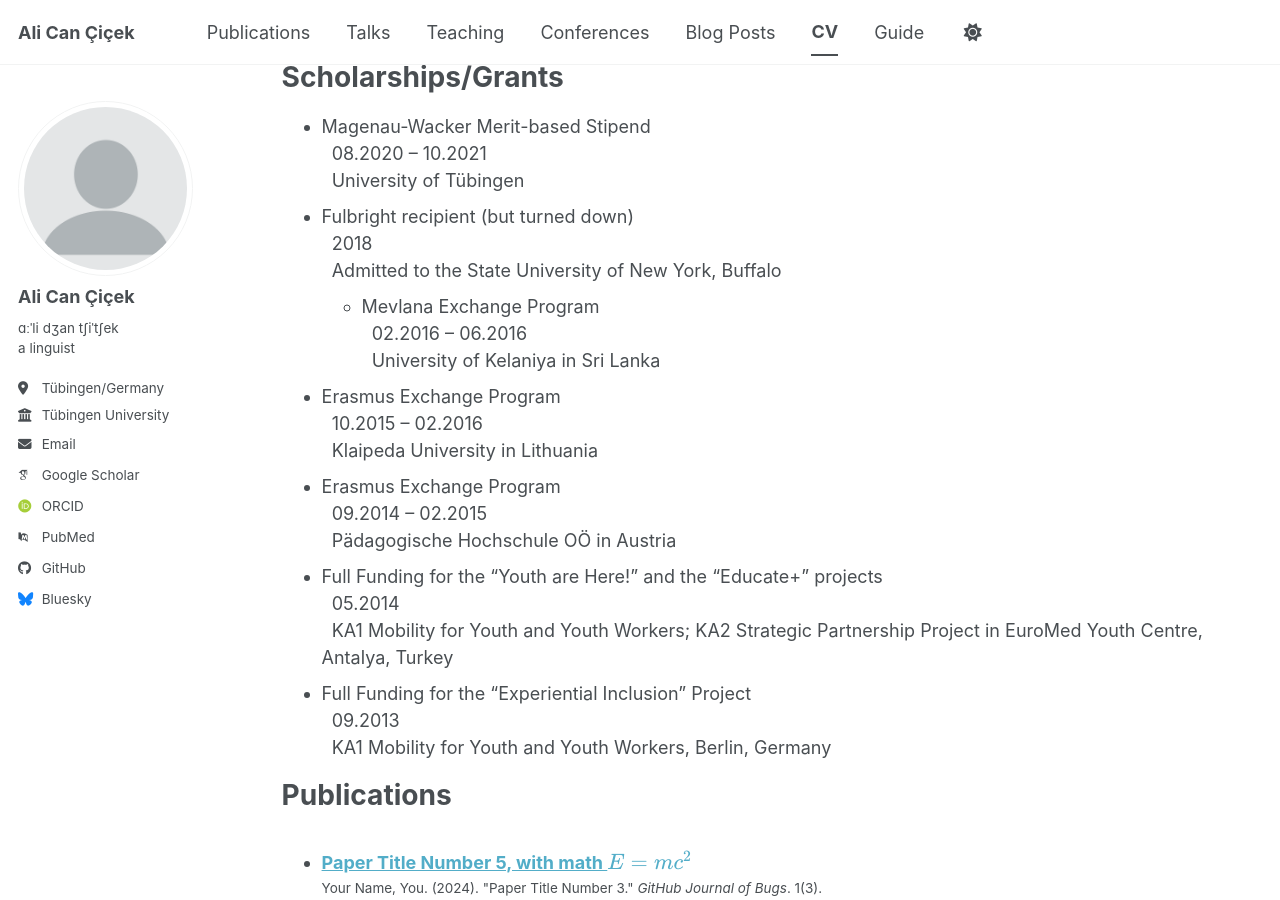
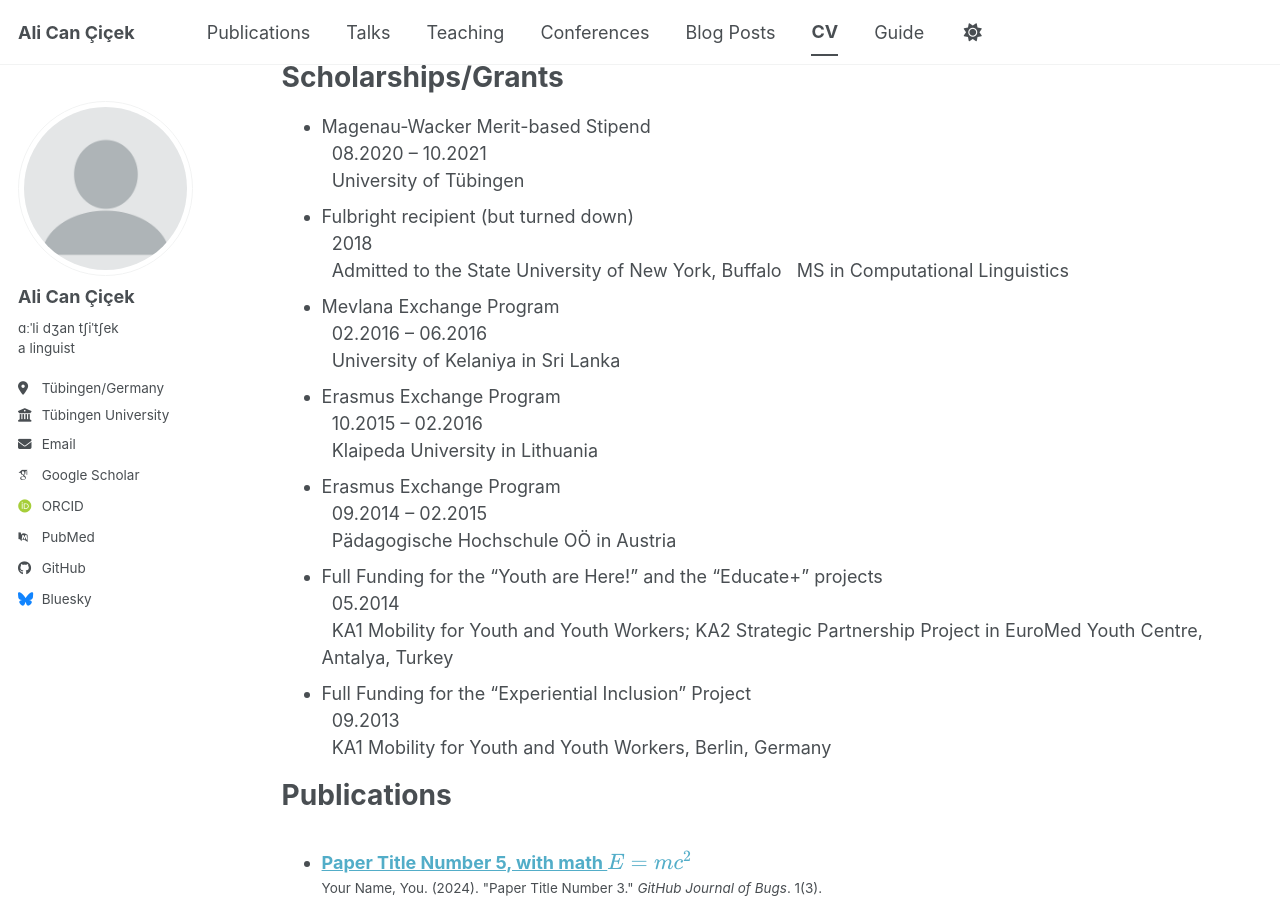
Before and after one commit to cicekalican/cicekalican.github.io, a Jekyll site: the page built from _pages/cv.md, in a window 1280 px wide and 900 px high, scrolled down 1673 px. Built offline with Jekyll 4.4.1, drawn with Linux system fonts in a browser that asks for light colours; some web fonts are replaced; a script bundle is joined from its source files by our own code; library files that are not in the unit come from our copies.

```diff
--- a/_pages/cv.md
+++ b/_pages/cv.md
@@ -82,7 +82,8 @@ Scholarships/Grants
 * Fulbright recipient (but turned down)<br>
   &nbsp;&nbsp;2018<br>
   &nbsp;&nbsp;Admitted to the State University of New York, Buffalo
-  * Mevlana Exchange Program<br>
+  &nbsp;&nbsp;MS in Computational Linguistics
+* Mevlana Exchange Program<br>
   &nbsp;&nbsp;02.2016 – 06.2016<br>
   &nbsp;&nbsp;University of Kelaniya in Sri Lanka
 * Erasmus Exchange Program<br>
```
